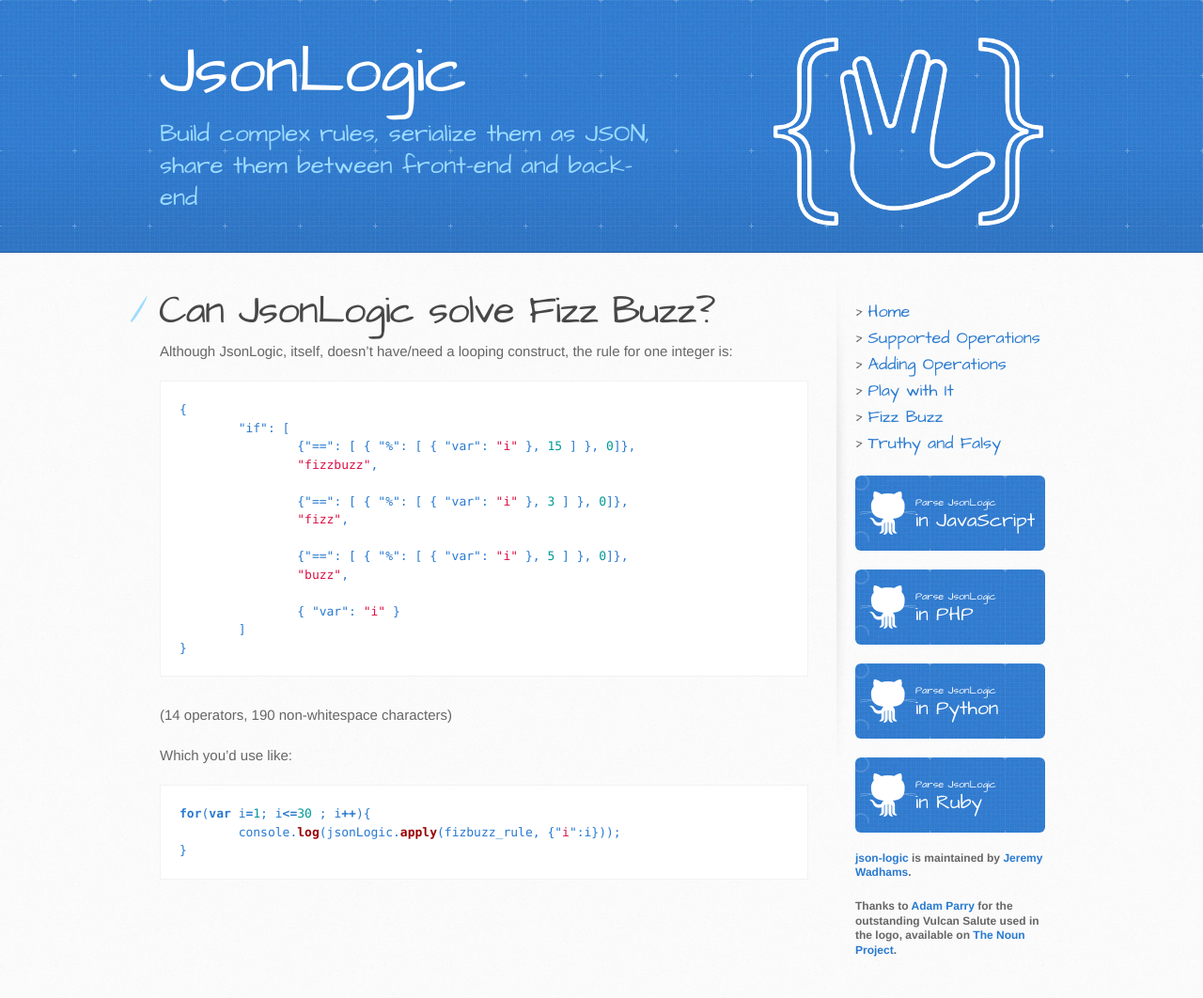
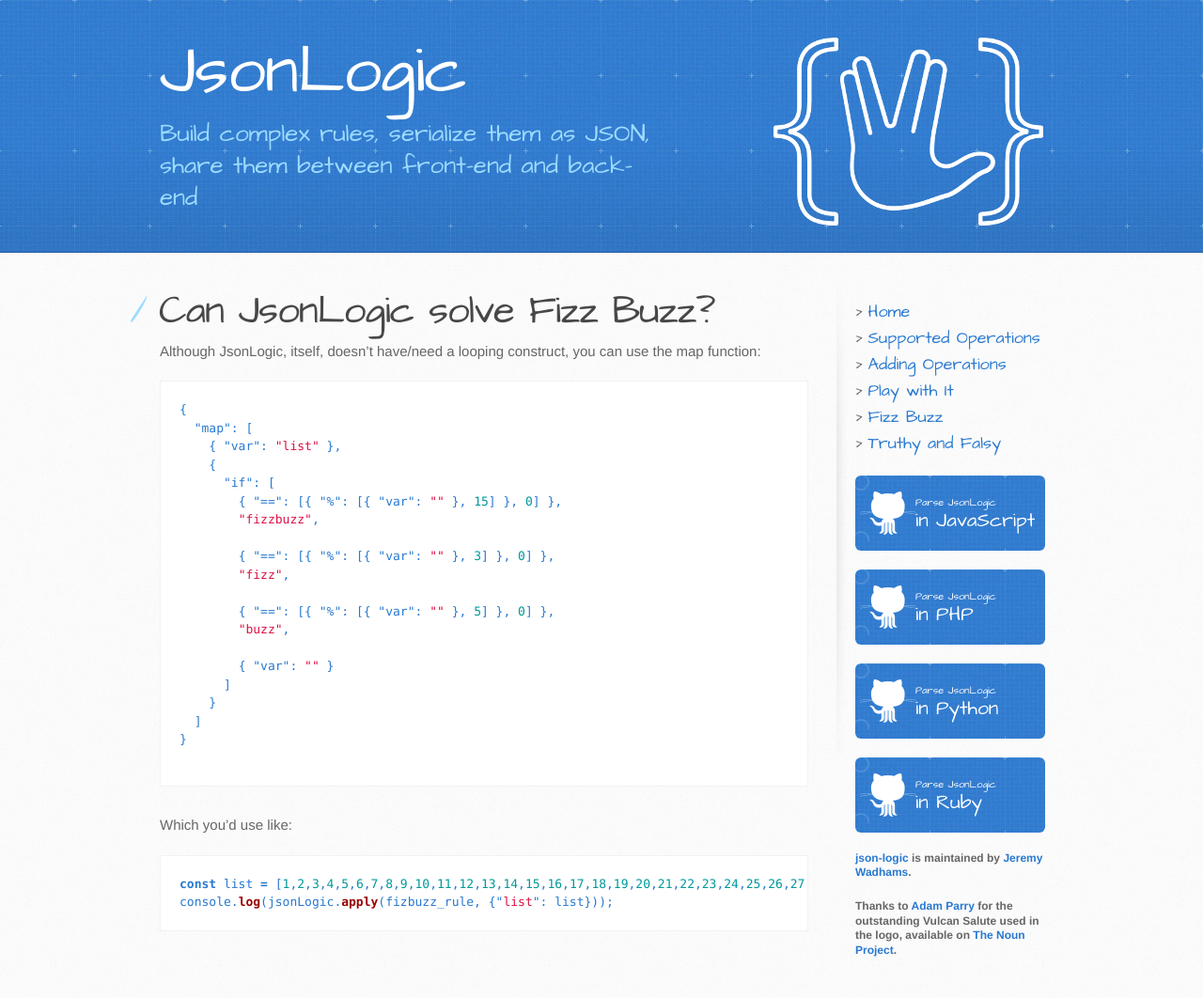
Before and after one commit to jwadhams/json-logic, a Jekyll site: the page built from fizzbuzz.md, in a window 1280 px wide. Shown: the whole page at 94% size. Built offline with Jekyll 4.4.1, drawn with Linux system fonts in a browser that asks for light colours; nearby versions of some CDN libraries.

Commit message:
Updated fizbuzz using map operator

````diff
--- a/fizzbuzz.md
+++ b/fizzbuzz.md
@@ -6,30 +6,34 @@
 # Can JsonLogic solve Fizz Buzz?
 
 
-Although JsonLogic, itself, doesn't have/need a looping construct, the rule for one integer is:
+Although JsonLogic, itself, doesn't have/need a looping construct, you can use the map function:
 
 ```json
 {
-	"if": [
-		{"==": [ { "%": [ { "var": "i" }, 15 ] }, 0]},
-		"fizzbuzz",
+  "map": [
+    { "var": "list" },
+    {
+      "if": [
+        { "==": [{ "%": [{ "var": "" }, 15] }, 0] },
+        "fizzbuzz",
 
-		{"==": [ { "%": [ { "var": "i" }, 3 ] }, 0]},
-		"fizz",
+        { "==": [{ "%": [{ "var": "" }, 3] }, 0] },
+        "fizz",
 
-		{"==": [ { "%": [ { "var": "i" }, 5 ] }, 0]},
-		"buzz",
+        { "==": [{ "%": [{ "var": "" }, 5] }, 0] },
+        "buzz",
 
-		{ "var": "i" }
-	]
+        { "var": "" }
+      ]
+    }
+  ]
 }
+
 ```
-(14 operators, 190 non-whitespace characters)
 
 Which you'd use like:
 
 ```js
-for(var i=1; i<=30 ; i++){
-	console.log(jsonLogic.apply(fizbuzz_rule, {"i":i}));
-}
+const list = [1,2,3,4,5,6,7,8,9,10,11,12,13,14,15,16,17,18,19,20,21,22,23,24,25,26,27,28,29,30];
+console.log(jsonLogic.apply(fizbuzz_rule, {"list": list}));
 ```
````
